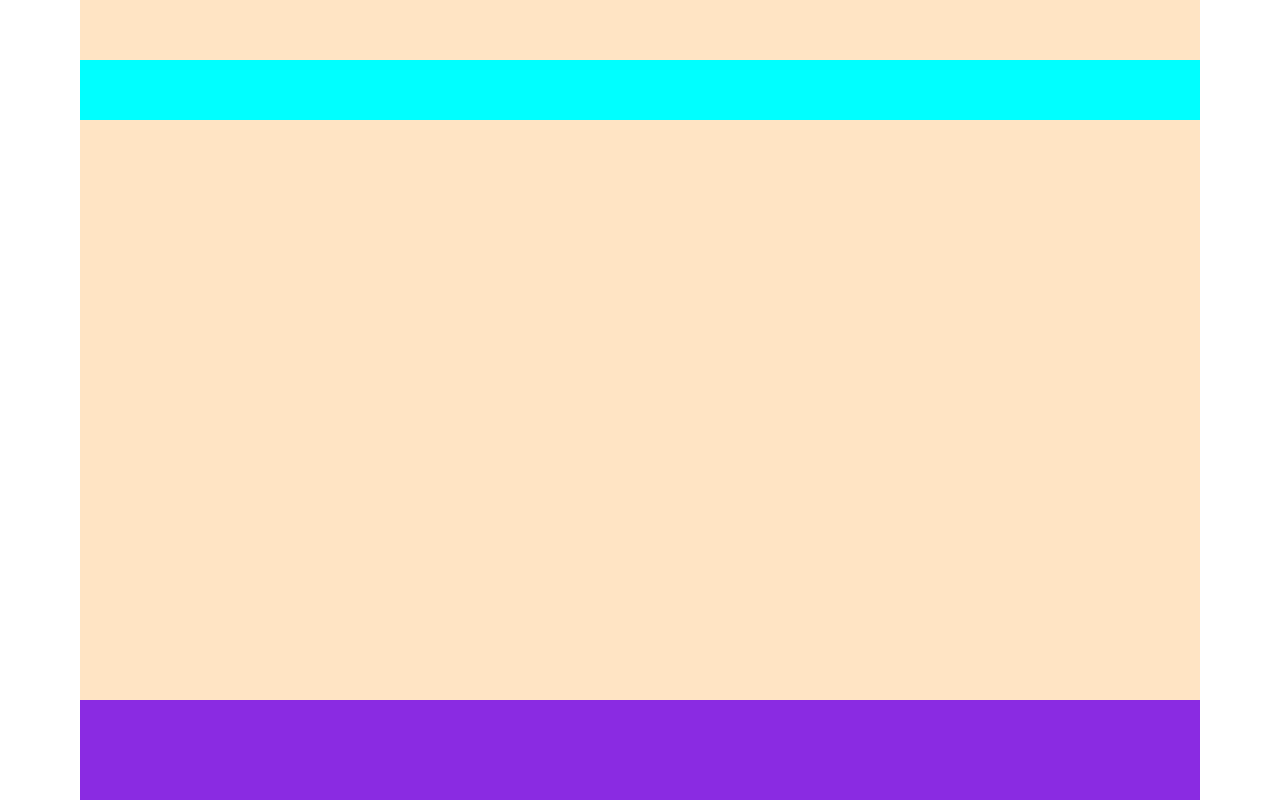
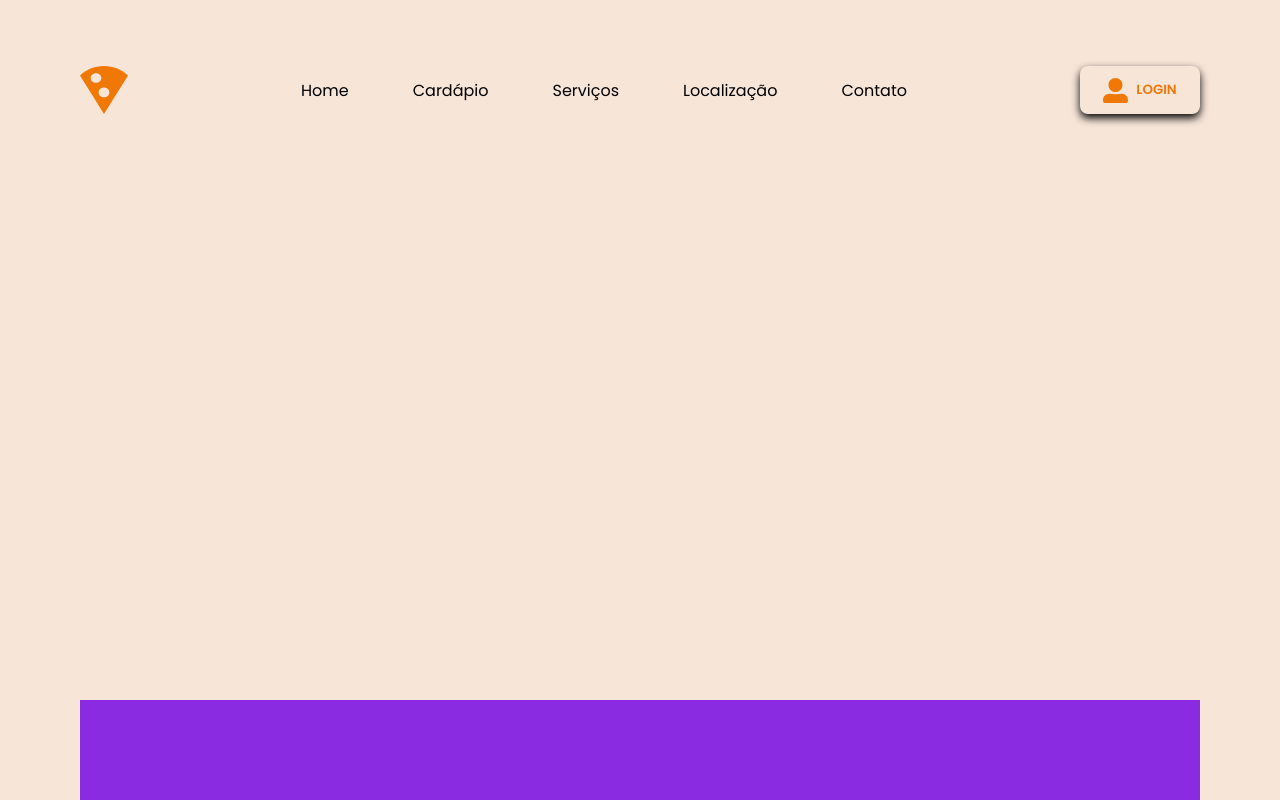
Before and after one commit to PerezM2008/lima.tony-pizzaria, a plain HTML site: page index.html in a window 1280 px wide. Shown: the top 800 px of the page. Drawn offline with Linux system fonts and the light colour scheme.

Commit message:
Finalizando o Header

```diff
--- a/index.html
+++ b/index.html
@@ -3,12 +3,39 @@
 <head>
     <meta charset="UTF-8">
     <meta name="viewport" content="width=device-width, initial-scale=1.0">
-    <title>Tony Pizzaria</title>
+    <link rel="preconnect" href="https://fonts.googleapis.com">
+<link rel="preconnect" href="https://fonts.gstatic.com" crossorigin>
+<link href="https://fonts.googleapis.com/css2?family=Poppins:ital,wght@0,100;0,200;0,300;0,400;0,500;0,600;0,700;0,800;0,900;1,100;1,200;1,300;1,400;1,500;1,600;1,700;1,800;1,900&display=swap" rel="stylesheet">
     <link rel="stylesheet" href="style.css">
+    <title>TONY PIZZARIA</title>
 </head>
 <body>
 
-    <header></header>
+    <header>
+        <img src="./img/logo.svg" alt="">
+
+        <menu>
+            <li>
+                <a href="#">Home</a>
+            </li>
+            <li>
+                <a href="#">Cardápio</a>
+            </li>
+            <li>
+                <a href="#">Serviços</a>
+            </li>
+            <li>
+                <a href="#">Localização</a>
+            </li>
+            <li>
+                <a href="#">Contato</a>
+            </li>
+        </menu>
+        <button>
+            <img src="./img/icon.user.svg" alt="Icone de Usuário">
+            <span>LOGIN</span>
+        </button>
+    </header>
     <main></main>
     <footer></footer>
 
--- a/style.css
+++ b/style.css
@@ -1,3 +1,7 @@
+:root{
+    --primary-color:#F07807;
+    --secundary-color:#F7E5D8;
+}
 * {
     padding: 0;
     margin: 0;
@@ -14,17 +18,51 @@ ul, ol, li{
 
 body{
     padding: 0 80px;
+    font-family: "Poppins", sans-serif;
+    background-color: var(--secundary-color);
 }
 header{
     position: fixed;
-    background-color: aqua;
     height: 60px;
     width: calc(100% - 160px);
     top: 60px;
+    display: flex;
+    justify-content: space-between;
+    align-items: center;
+}
+
+header li{
+        padding: 4px 8px;
+        transition:  .5s;
+}
+header li:hover {
+    background-color: var(--secundary-color);
+    box-shadow: 0 4px 8px black;
+}
+header button{
+    height: 48px;
+    width: 120px;
+    border-radius: 8px;
+    border: none;
+    box-shadow: 0 4px 8px black;
+    justify-content: center;
+    align-items: center;
+    gap: 8px;
+    background-color: var(--secundary-color);
+    color: var(--primary-color);
+    font-weight: 600;
+    font-family: inherit;
+    display: flex;
+
+}
+header menu{
+    display: flex;
+    align-items: center;
+    gap: 48px;
 }
 main{
     height: 700px;
-    background-color: bisque;
+    background-color: var(--secundary-color);
 }
 footer{
     height: 1526px;
```
Also changed, not shown: img/icon.user.svg (added), img/logo.svg (added), 1 other file.
